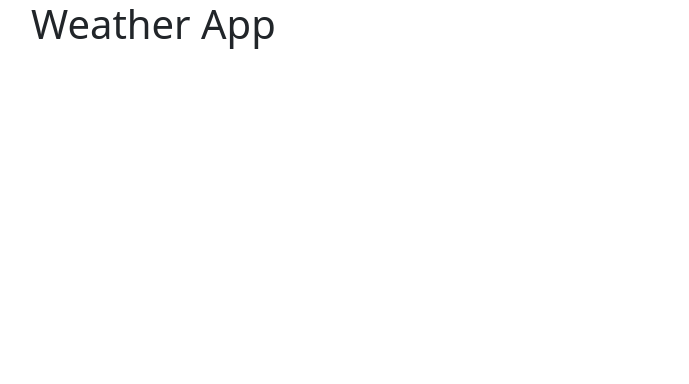
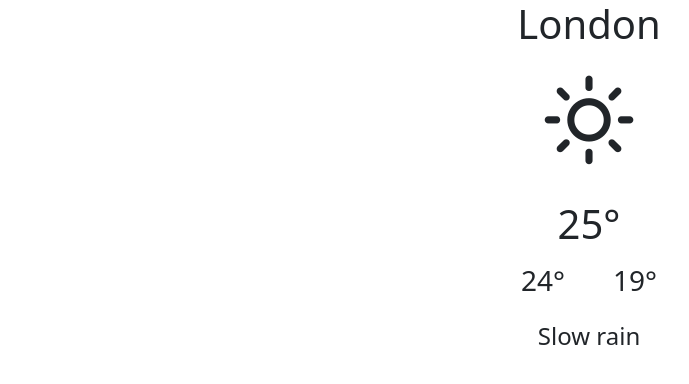
Before and after one commit to shayanafkane/weather, a React (Create React App) app: page / in a window 1280 px wide. Shown: the top 384 px of the page, without its empty margins (51-740 px from the left). Built offline with nearby package versions, Linux system fonts and the light colour scheme; no server answers.

Commit message:
Call-test-london

```diff
--- a/package.json
+++ b/package.json
@@ -9,6 +9,7 @@
     "react": "^17.0.2",
     "react-dom": "^17.0.2",
     "react-scripts": "4.0.3",
+    "weather-icons": "github:erikflowers/weather-icons",
     "web-vitals": "^1.1.2"
   },
   "scripts": {
--- a/src/App.js
+++ b/src/App.js
@@ -1,12 +1,31 @@
 import Weather from "./app-component/weather.component";
+import 'weather-icons/css/weather-icons.css'
+import React, { Component } from "react";
 
 
-function App() {
-  return (
-    <div className="App">
+// api call api.openweathermap.org/data/2.5/weather?q=London&appid={API key}
+const API_key = "08d049aa2e64e568138bde85fdcd929e";
+
+class App extends React.Component {
+  constructor() {
+    super()
+    this.state = {};
+    this.getWeather();
+  }
+
+  getWeather = async () => {
+    const api_call = await fetch(`https://api.openweathermap.org/data/2.5/weather?q=London&appid=${API_key}`);
+    const response = await api_call.json();
+
+    console.log(response)
+  }
+  render() {
+    return (
+      <div className="App">
         <Weather />
-    </div>
-  );
+      </div>
+    )
+  }
 }
 
 export default App;
--- a/src/app-component/weather.component.jsx
+++ b/src/app-component/weather.component.jsx
@@ -3,8 +3,39 @@ import React from 'react';
 const Weather = () => {
     return(
         <div className="container">
-            <h1>Weather App</h1>
+            <div className="cards text-center">
+                <h1>London</h1>
+                <h5 className="py-4">
+                    <i className="wi wi-day-sunny display-1">
+
+                    </i>
+                </h5>
+                <h1 className="py-2">
+                    25&deg;
+                </h1>
+
+
+                {/** show max and min */}
+                {minmaxTemp(24,19)}
+
+                <h4 className="py-3">
+                    Slow rain
+                </h4>
+            </div>
         </div>
     )
 }
+
+function minmaxTemp(min , max){
+    return(
+        <h3>
+            <span className="px-4">
+                {min}&deg;
+            </span>
+            <span className="px-4">
+                {max}&deg;
+            </span>
+        </h3>
+    );
+}
 export default Weather;
```
Also changed, not shown: 1 other file (tests, documents, lock files or other folders).
